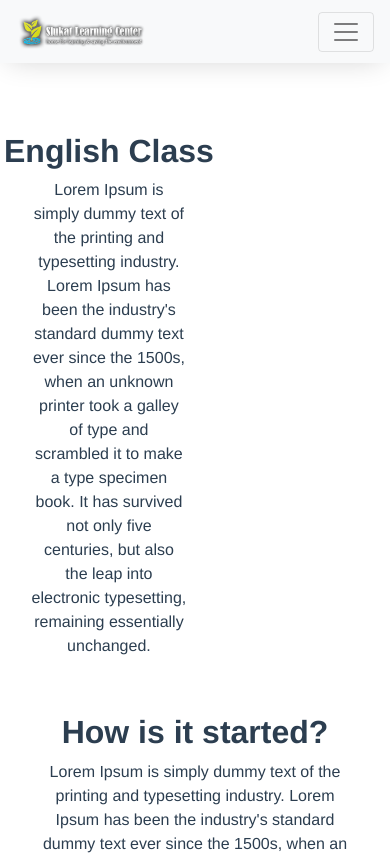
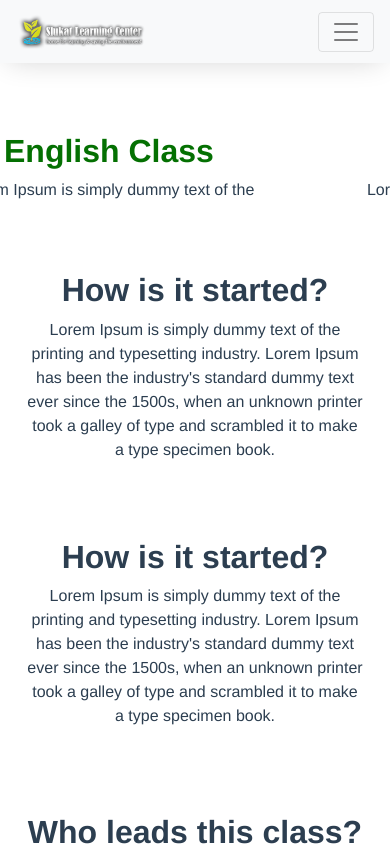
Before and after one commit to PutuRama/slukatcodingrama, a Vue app in the folder client/: page /program/english in a window 390 px wide. Shown: the top 855 px of the page. Built offline with nearby package versions, Linux system fonts and the light colour scheme.

Commit message:
fix responsive

```diff
--- a/client/src/views/english-program.vue
+++ b/client/src/views/english-program.vue
@@ -1,25 +1,42 @@
 <template>
   <div class="english-program">
-    <div id="carouselExampleControls" class="carousel slide" data-ride="carousel">
+    <div
+      id="carouselExampleControls"
+      class="carousel slide"
+      data-ride="carousel"
+    >
       <div class="carousel-inner">
         <div class="carousel-item active">
-        <h2>English Class</h2>
-        <p>Lorem Ipsum is simply dummy text of the printing and typesetting industry. Lorem Ipsum has been the industry's standard dummy text ever since the 1500s, when an unknown printer took a galley of type and scrambled it to make a type specimen book. It has survived not only five centuries, but also the leap into electronic typesetting, remaining essentially unchanged.</p>
+          <h2><span class="headline-hijau">English Class</span></h2>
+          <p>Lorem Ipsum is simply dummy text of the</p>
         </div>
         <div class="carousel-item">
-        <h2>English Class</h2>
-        <p>Lorem Ipsum is simply dummy text of the printing and typesetting industry. Lorem Ipsum has been the industry's standard dummy text ever since the 1500s, when an unknown printer took a galley of type and scrambled it to make a type specimen book. It has survived not only five centuries, but also the leap into electronic typesetting, remaining essentially unchanged.</p>
+          <h2><span class="headline-hijau">English Class</span></h2>
+          <p>Lorem Ipsum is simply dummy text of</p>
         </div>
         <div class="carousel-item">
-        <h2>English Class</h2>
-        <p>Lorem Ipsum is simply dummy text of the printing and typesetting industry. Lorem Ipsum has been the industry's standard dummy text ever since the 1500s, when an unknown printer took a galley of type and scrambled it to make a type specimen book. It has survived not only five centuries, but also the leap into electronic typesetting, remaining essentially unchanged.</p>
+          <h2><span class="headline-hijau">English Class</span></h2>
+          <p>
+            Lorem Ipsum is simply dummy text of the printing and typesetting
+            industry. Lorem Ipsum has been the
+          </p>
         </div>
       </div>
-  <a class="carousel-control-prev" href="#carouselExampleControls" role="button" data-slide="prev">
+      <a
+        class="carousel-control-prev"
+        href="#carouselExampleControls"
+        role="button"
+        data-slide="prev"
+      >
         <span class="carousel-control-prev-icon" aria-hidden="true"></span>
         <span class="sr-only">Previous</span>
       </a>
-  <a class="carousel-control-next" href="#carouselExampleControls" role="button" data-slide="next">
+      <a
+        class="carousel-control-next"
+        href="#carouselExampleControls"
+        role="button"
+        data-slide="next"
+      >
         <span class="carousel-control-next-icon" aria-hidden="true"></span>
         <span class="sr-only">Next</span>
       </a>
@@ -27,17 +44,26 @@
 
     <div class="how">
       <div class="row row-how">
-            <div class="col column-how">
+        <div class="col-lg-6 col-md-6 col-sm-12 column-how">
           <h2>How is it started?</h2>
-                <p>Lorem Ipsum is simply dummy text of the printing and typesetting industry. Lorem Ipsum has been the industry's standard dummy text ever since the 1500s, when an unknown printer took a galley of type and scrambled it to make a type specimen book.</p>
+          <p>
+            Lorem Ipsum is simply dummy text of the printing and typesetting
+            industry. Lorem Ipsum has been the industry's standard dummy text
+            ever since the 1500s, when an unknown printer took a galley of type
+            and scrambled it to make a type specimen book.
+          </p>
         </div>
-            <div class="col column-how">
+        <div class="col-lg-6 col-md-6 col-sm-12 column-how">
           <h2>How is it started?</h2>
-                <p>Lorem Ipsum is simply dummy text of the printing and typesetting industry. Lorem Ipsum has been the industry's standard dummy text ever since the 1500s, when an unknown printer took a galley of type and scrambled it to make a type specimen book.</p>
+          <p>
+            Lorem Ipsum is simply dummy text of the printing and typesetting
+            industry. Lorem Ipsum has been the industry's standard dummy text
+            ever since the 1500s, when an unknown printer took a galley of type
+            and scrambled it to make a type specimen book.
+          </p>
         </div>
       </div>
     </div>
-
 
     <div class="leads">
       <div class="leads-text">
@@ -46,21 +72,20 @@
       <div class="leads-img">
         <div class="row">
           <div class="col column-img">
-                    <img src="../assets/dummyteam.png" alt="">
+            <img src="../assets/dummyteam.png" alt="" />
           </div>
           <div class="col column-img">
-                    <img src="../assets/dummyteam.png" alt="">
+            <img src="../assets/dummyteam.png" alt="" />
           </div>
           <div class="col column-img">
-                    <img src="../assets/dummyteam.png" alt="">
+            <img src="../assets/dummyteam.png" alt="" />
           </div>
           <div class="col column-img">
-                    <img src="../assets/dummyteam.png" alt="">
+            <img src="../assets/dummyteam.png" alt="" />
           </div>
         </div>
       </div>
     </div>
-
 
     <div class="activities">
       <div class="activities-text">
@@ -69,12 +94,18 @@
       <div class="row">
         <div class="col slider-activities">
           <div class="col-sm-12 wrapper-activities">
-             <img src="https://i.pinimg.com/originals/2b/de/de/2bdede0647e3cdf75b44ea33723201d9.jpg">
-             <img src="https://images6.alphacoders.com/462/thumb-1920-462371.jpg">
-            <img src="https://images5.alphacoders.com/343/thumb-1920-343645.jpg">
-            <img src="https://cdn.wallpapersafari.com/24/98/dwMtqD.jpg">
-            <img src="https://cdn.wallpapersafari.com/24/98/dwMtqD.jpg">
-            <img src="https://cdn.wallpapersafari.com/24/98/dwMtqD.jpg">
+            <img
+              src="https://i.pinimg.com/originals/2b/de/de/2bdede0647e3cdf75b44ea33723201d9.jpg"
+            />
+            <img
+              src="https://images6.alphacoders.com/462/thumb-1920-462371.jpg"
+            />
+            <img
+              src="https://images5.alphacoders.com/343/thumb-1920-343645.jpg"
+            />
+            <img src="https://cdn.wallpapersafari.com/24/98/dwMtqD.jpg" />
+            <img src="https://cdn.wallpapersafari.com/24/98/dwMtqD.jpg" />
+            <img src="https://cdn.wallpapersafari.com/24/98/dwMtqD.jpg" />
           </div>
         </div>
       </div>
@@ -85,34 +116,38 @@
 <script>
 </script>
 <style scoped>
-.english-program{
+.english-program {
   overflow-x: hidden;
 }
-.carousel{
+.carousel {
   margin: 10% 0 10% 0;
 }
-.carousel-item h2{
+.carousel-item h2 {
   font-weight: bold;
 }
-.carousel-item p{
-    margin-left: 30%;
-    margin-right: 30%;
+.carousel-item p {
+  margin: 0 10px;
 }
-.carousel-control-next-icon{
+
+.headline-hijau {
+  color: #047002;
+}
+
+.carousel-control-next-icon {
   background-color: #047002;
   border-radius: 100px;
   width: 25px;
   padding: 10px 0 15px 0;
   display: inline-block;
 }
-.carousel-control-next{
+.carousel-control-next {
   background-color: #047002;
   border-radius: 100px;
   height: 30px;
   width: 30px;
   margin: 4% 4% 0 0;
 }
-.carousel-control-prev{
+.carousel-control-prev {
   background-color: #047002;
   border-radius: 100px;
   width: 30px;
@@ -120,59 +155,57 @@
   margin: 4% 0 0 4%;
 }
 @media screen and (max-width: 750px) {
-    .carousel-control-next{
+  .carousel-control-next {
     display: none;
   }
-.carousel-control-prev{
+  .carousel-control-prev {
     display: none;
+  }
+  .column-how {
+    margin: 30px 0;
   }
 }
 
-
-.how{
+.how {
   margin-bottom: 10%;
 }
-.row-how{
+.row-how {
   display: flex;
   justify-content: center;
 }
-.column-how{
-    margin-left: 10%;
-    margin-right: 10%;
+.column-how {
+  padding-left: 10%;
+  padding-right: 10%;
 }
-.column-how h2{
+.column-how h2 {
   font-weight: bold;
 }
 
-
-.leads-text h2{
+.leads-text h2 {
   font-weight: bold;
 }
-.leads-text{
+.leads-text {
   margin-bottom: 5%;
 }
-.column-img{
+.column-img {
   margin-bottom: 20%;
 }
 
-
-.activities-text h2{
+.activities-text h2 {
   font-weight: bold;
 }
-.slider-activities{
+.slider-activities {
   overflow-x: auto;
   border: 10px solid #ffffff;
 }
-.slider-activities::-webkit-scrollbar{
+.slider-activities::-webkit-scrollbar {
   width: 0;
-
 }
-.wrapper-activities{
+.wrapper-activities {
   display: flex;
   margin-bottom: 2%;
   animation: slide 16s infinite;
   width: 200%;
-
 }
 .wrapper-activities img {
   margin-left: 3%;
@@ -181,29 +214,29 @@
   width: 28%;
 }
 @media screen and (max-width: 820px) {
-  .wrapper-activities img{
+  .wrapper-activities img {
     width: 60%;
   }
 }
 @media screen and (max-width: 450px) {
-  .wrapper-activities img{
+  .wrapper-activities img {
     width: 70%;
   }
 }
-@keyframes slide{
-    0%{
+@keyframes slide {
+  0% {
     transform: translateX(0);
   }
-    25%{
+  25% {
     transform: translateX(0);
   }
-    30%{
+  30% {
     transform: translateX(-100%);
   }
-    50%{
+  50% {
     transform: translateX(-100%);
   }
-    60%{
+  60% {
     transform: translateX(0);
   }
 }
```
Lines whose indentation alone changed are shown as unchanged.
